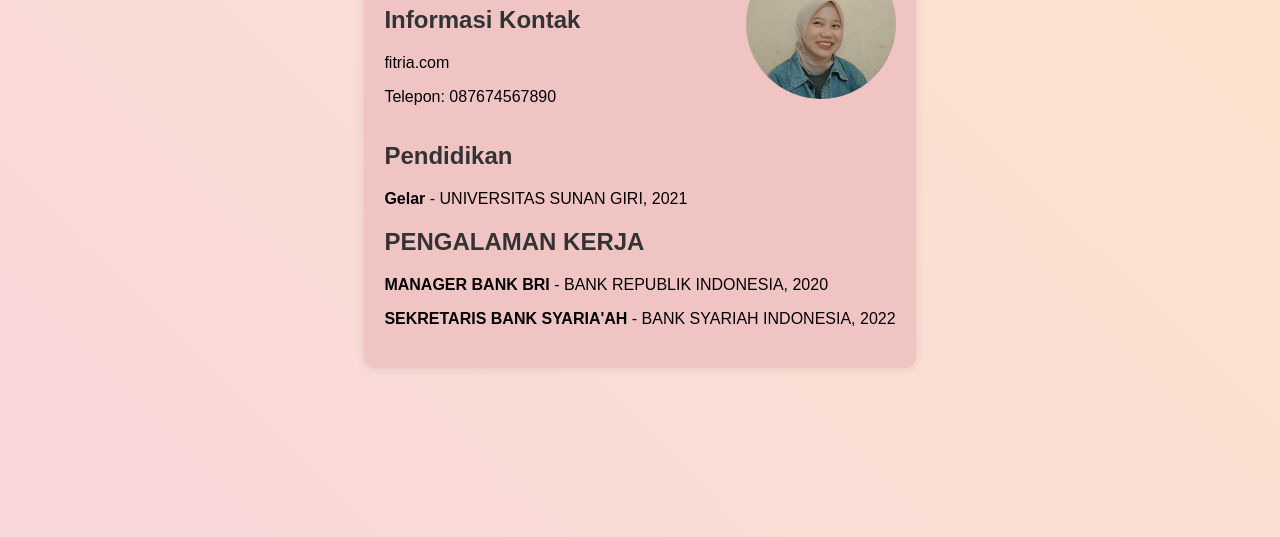
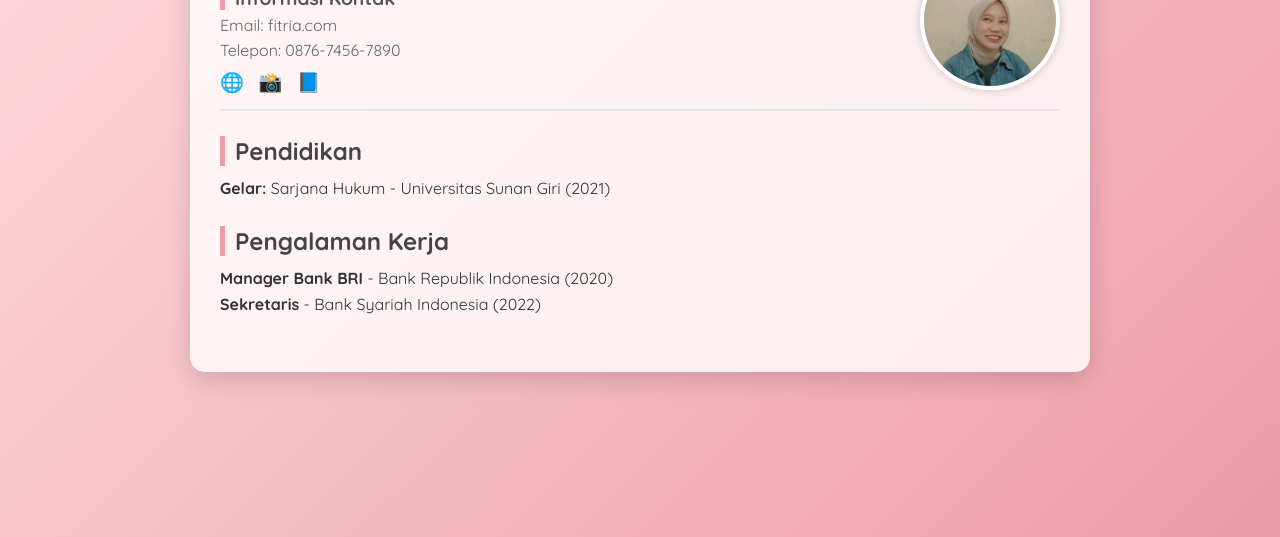
Before and after one commit to zaenirohmat/curiculum, a plain HTML site: page index.html in a window 1280 px wide. Shown: the part 263-800 px from the top of the page. Drawn offline with Linux system fonts and the light colour scheme.

Commit message:
Update index.html

```diff
--- a/index.html
+++ b/index.html
@@ -1,56 +1,110 @@
 <!DOCTYPE html>
-<html lang="en">
+<html lang="id">
 <head>
   <meta charset="UTF-8">
   <meta name="viewport" content="width=device-width, initial-scale=1.0">
+  <title>Curriculum Vitae - Fitri Yulia Ika</title>
+  <link href="https://fonts.googleapis.com/css2?family=Quicksand:wght@400;600;700&display=swap" rel="stylesheet">
   <style>
-    body {
-      font-family: Arial, sans-serif;
+    * {
       margin: 0;
       padding: 0;
+      box-sizing: border-box;
+    }
+
+    body {
+      font-family: 'Quicksand', sans-serif;
+      background: linear-gradient(135deg, #ffdde1, #ee9ca7);
       display: flex;
+      justify-content: center;
       align-items: center;
-      justify-content: center;
-      height: 100vh;
-      background-color: #f0f0f0;
-      background-image: linear-gradient(45deg, #f8d7da, #fce5cd);
+      min-height: 100vh;
     }
 
     .cv-container {
-      text-align: left;
-      max-width: 800px;
-      margin: 20px;
-      padding: 20px;
-      border-radius: 10px;
-      background-color: #f1c4c4;
-      box-shadow: 0 0 10px rgba(0, 0, 0, 0.1);
+      background-color: #ffffffcc;
+      padding: 30px;
+      border-radius: 15px;
+      max-width: 900px;
+      width: 90%;
+      box-shadow: 0 8px 25px rgba(0, 0, 0, 0.15);
+      animation: fadeIn 1s ease-in-out;
+    }
+
+    @keyframes fadeIn {
+      from { opacity: 0; transform: translateY(20px); }
+      to { opacity: 1; transform: translateY(0); }
     }
 
     .profile-container {
       display: flex;
+      justify-content: space-between;
       align-items: center;
+      flex-wrap: wrap;
+      margin-bottom: 25px;
+      border-bottom: 2px solid #e5e5e5;
+      padding-bottom: 15px;
     }
 
-    .profile-text {
-      flex: 1;
+    .profile-text h1 {
+      font-size: 2.2rem;
+      font-weight: 700;
+      color: #333;
+    }
+
+    .profile-text h2 {
+      font-size: 1.2rem;
+      color: #555;
+      margin: 10px 0 5px;
+    }
+
+    .profile-text p {
+      color: #666;
+      margin-bottom: 5px;
     }
 
     .profile-container img {
-      width: 150px;
-      height: 150px;
+      width: 140px;
+      height: 140px;
+      object-fit: cover;
       border-radius: 50%;
-      margin-left: 20px;
+      border: 4px solid #fff;
+      box-shadow: 0 0 10px rgba(0,0,0,0.2);
+      margin-top: 15px;
     }
 
-    h1, h2 {
-      color: #333;
+    h2 {
+      color: #444;
+      margin-bottom: 10px;
+      border-left: 5px solid #ee9ca7;
+      padding-left: 10px;
     }
 
-    .info-container, .education-container, .experience-container {
-      margin-bottom: 20px;
+    .section {
+      margin-bottom: 25px;
+    }
+
+    .section p {
+      color: #333;
+      line-height: 1.6;
+    }
+
+    .social-icons {
+      margin-top: 10px;
+    }
+
+    .social-icons a {
+      text-decoration: none;
+      color: #ee9ca7;
+      margin-right: 10px;
+      font-size: 1.2rem;
+      transition: color 0.3s ease;
+    }
+
+    .social-icons a:hover {
+      color: #d16ba5;
     }
   </style>
-  <title>Curriculum Vitae</title>
 </head>
 <body>
   <div class="cv-container">
@@ -58,21 +112,26 @@
       <div class="profile-text">
         <h1>FITRI YULIA IKA S,H</h1>
         <h2>Informasi Kontak</h2>
-        <p>fitria.com</p>
-        <p>Telepon: 087674567890</p>
+        <p>Email: fitria.com</p>
+        <p>Telepon: 0876-7456-7890</p>
+        <div class="social-icons">
+          <a href="#" title="LinkedIn">🌐</a>
+          <a href="#" title="Instagram">📸</a>
+          <a href="#" title="Facebook">📘</a>
+        </div>
       </div>
       <img src="fit.jpg" alt="Foto Profil">
     </div>
 
-    <div class="education-container">
+    <div class="section education-container">
       <h2>Pendidikan</h2>
-      <p><strong>Gelar</strong> - UNIVERSITAS SUNAN GIRI, 2021</p>
+      <p><strong>Gelar:</strong> Sarjana Hukum - Universitas Sunan Giri (2021)</p>
     </div>
 
-    <div class="experience-container">
-      <h2>PENGALAMAN KERJA</h2>
-      <p><strong>MANAGER BANK BRI</strong> - BANK REPUBLIK INDONESIA, 2020</p>
-      <p><strong>SEKRETARIS BANK SYARIA'AH</strong> - BANK SYARIAH INDONESIA, 2022</p>
+    <div class="section experience-container">
+      <h2>Pengalaman Kerja</h2>
+      <p><strong>Manager Bank BRI</strong> - Bank Republik Indonesia (2020)</p>
+      <p><strong>Sekretaris</strong> - Bank Syariah Indonesia (2022)</p>
     </div>
   </div>
 </body>
```
